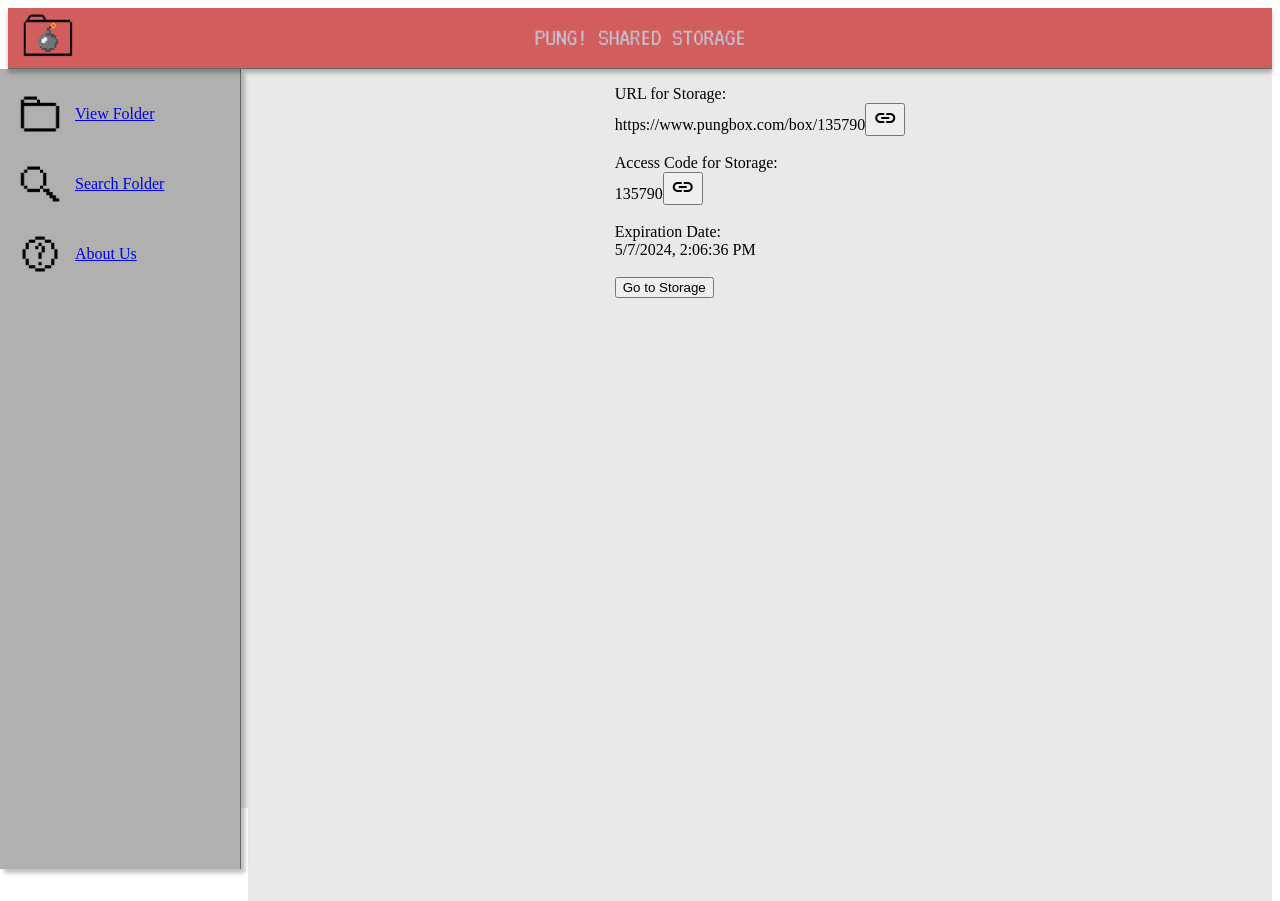
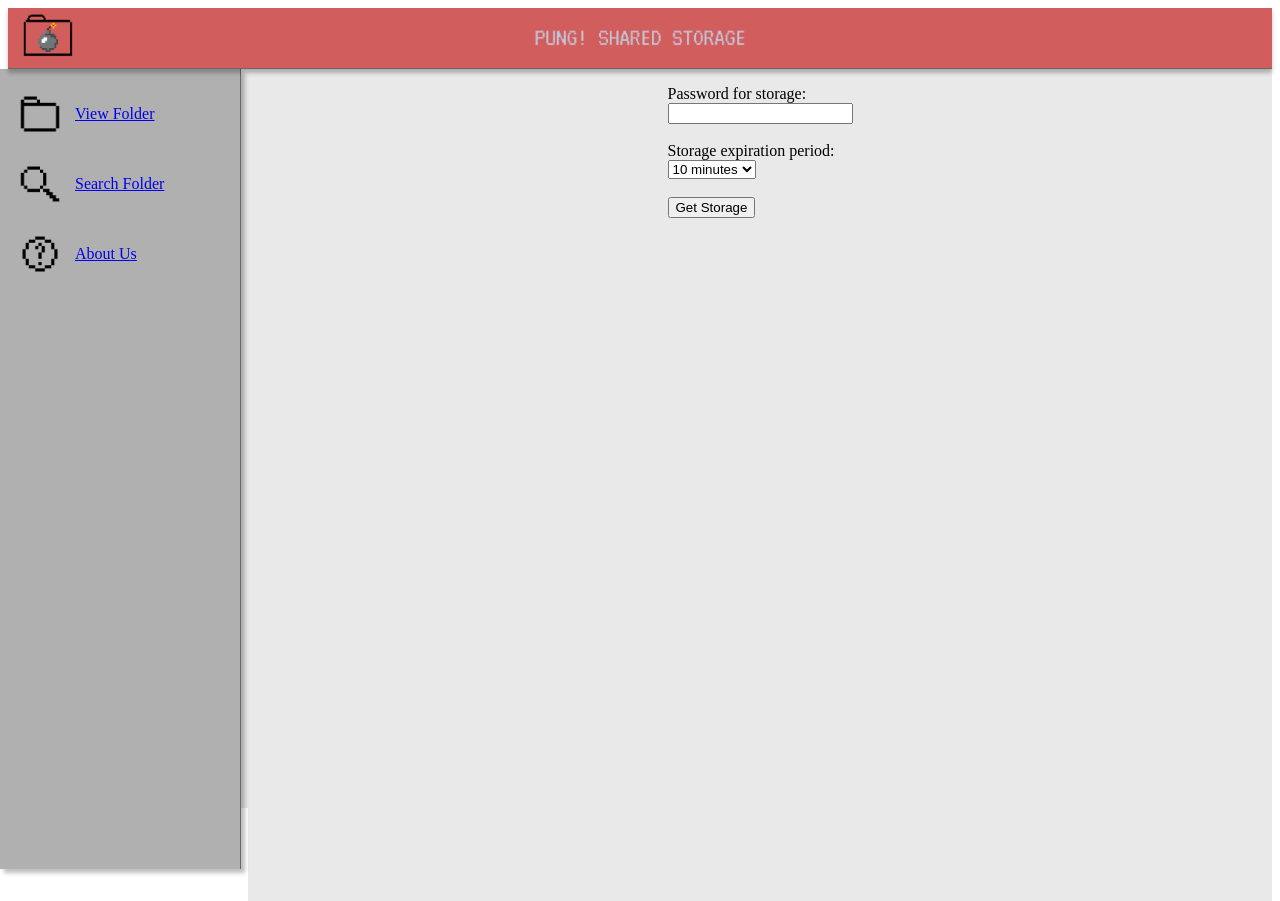
Before and after one commit to PungBox/pungbox-frontend, a React (Vite) app: page /register in a window 1280 px wide. Built offline with nearby package versions, Linux system fonts and the light colour scheme.

Commit message:
feat: make Link from Form to Result, click to copy feature

```diff
--- a/src/components/Pages/register/Register.tsx
+++ b/src/components/Pages/register/Register.tsx
@@ -1,10 +1,10 @@
-import React from 'react';
+import React, { useState } from 'react';
 import RegisterForm from './component/RegisterForm';
 import RegisterResult from './component/RegisterResult';
 
 const Register = () => {
-  // return <RegisterForm />;
-  return <RegisterResult />;
+  const [isRegisterDone, setIsRegisterDone] = useState(false);
+  return isRegisterDone ? <RegisterResult /> : <RegisterForm setIsRegisterDone={setIsRegisterDone} />;
 };
 
 export default Register;
--- a/src/components/Pages/register/component/RegisterForm.tsx
+++ b/src/components/Pages/register/component/RegisterForm.tsx
@@ -1,17 +1,23 @@
 import React from 'react';
 
-const RegisterForm = () => {
-  function submit() {}
+interface RegisterResultProps {
+  setIsRegisterDone: React.Dispatch<React.SetStateAction<boolean>>;
+}
+
+const RegisterForm = ({ setIsRegisterDone }: RegisterResultProps) => {
+  function submit() {
+    setIsRegisterDone(true);
+  }
 
   return (
     <form method="POST" onSubmit={submit}>
-      <label htmlFor="password">Password for Storage:</label>
+      <label htmlFor="password">Password for storage:</label>
       <br />
       <input type="password" id="password" name="password" required />
       <br />
       <br />
 
-      <label htmlFor="expiration-period">Expiration Period:</label>
+      <label htmlFor="expiration-period">Storage expiration period:</label>
       <br />
       <select id="expiration-period" name="expiration-period" required>
         <option value={10}>10 minutes</option>
--- a/src/components/Pages/register/component/RegisterResult.tsx
+++ b/src/components/Pages/register/component/RegisterResult.tsx
@@ -14,7 +14,7 @@
       <ResultContainer title="Expiration Date:" content={expirationDate} />
 
       <Link to={`${url}/view`}>
-        <button onClick={() => (window.location.href = url)}>Go to Storage</button>
+        <button>Go to Storage</button>
       </Link>
     </div>
   );
--- a/src/components/Pages/register/component/ResultContainer.tsx
+++ b/src/components/Pages/register/component/ResultContainer.tsx
@@ -1,4 +1,4 @@
-import React from 'react';
+import React, { useState } from 'react';
 
 interface ResultContainerProps {
   title: string;
@@ -7,7 +7,14 @@
 }
 
 const ResultContainer = ({ title, content, copyable }: ResultContainerProps) => {
-  const copyToClipboard = () => {};
+  const [isCopied, setIsCopied] = useState(false);
+  const copyToClipboard = async () => {
+    setIsCopied(true);
+    await navigator.clipboard.writeText(content);
+    setTimeout(() => {
+      setIsCopied(false);
+    }, 1500);
+  };
 
   return (
     <>
@@ -16,7 +23,7 @@
         <span>{content}</span>
         {copyable ? (
           <button onClick={copyToClipboard}>
-            <span className="material-symbols-outlined">link</span>
+            <span className="material-symbols-outlined">{isCopied ? 'check' : 'link'}</span>
           </button>
         ) : (
           <></>
```
